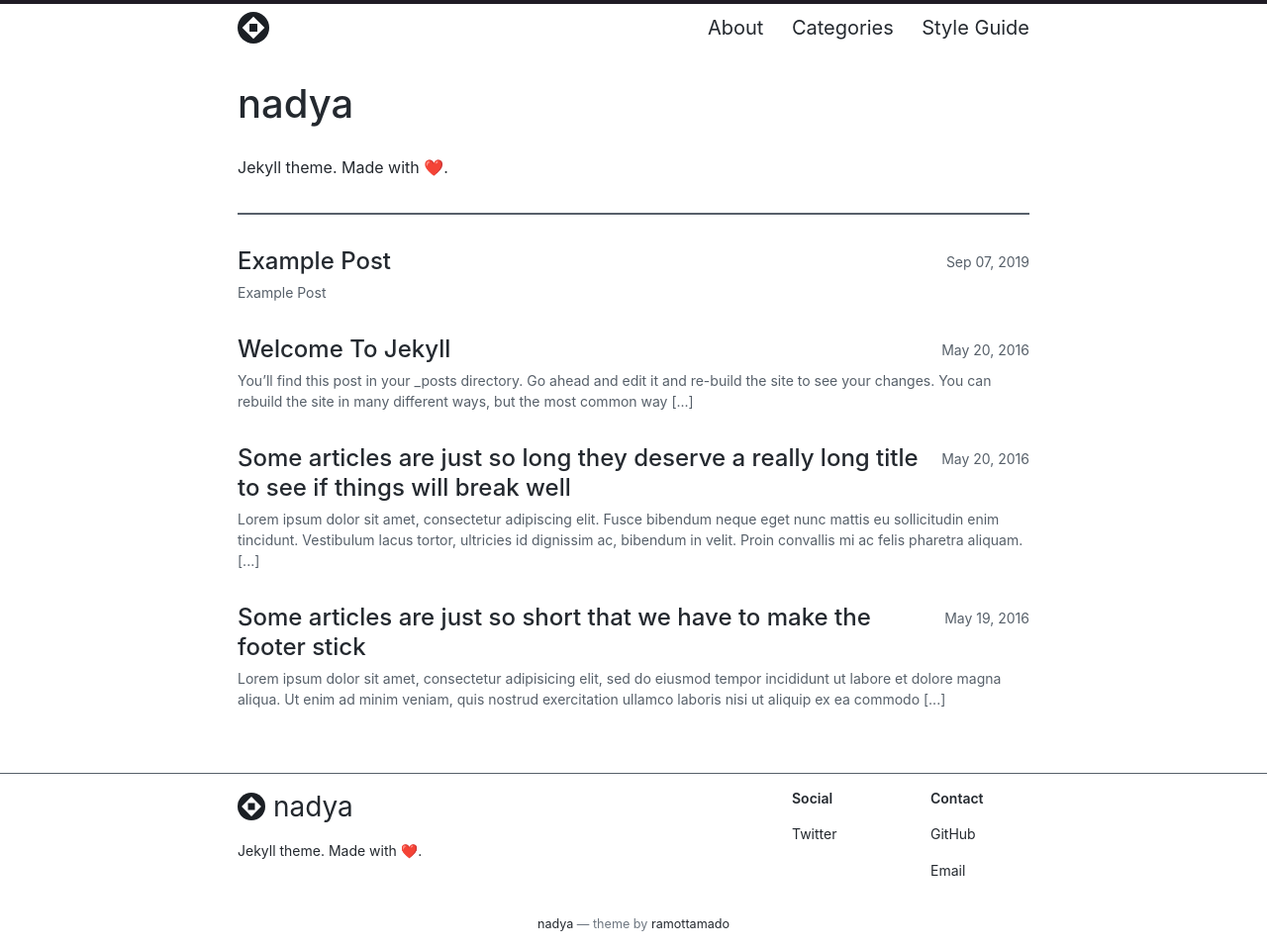
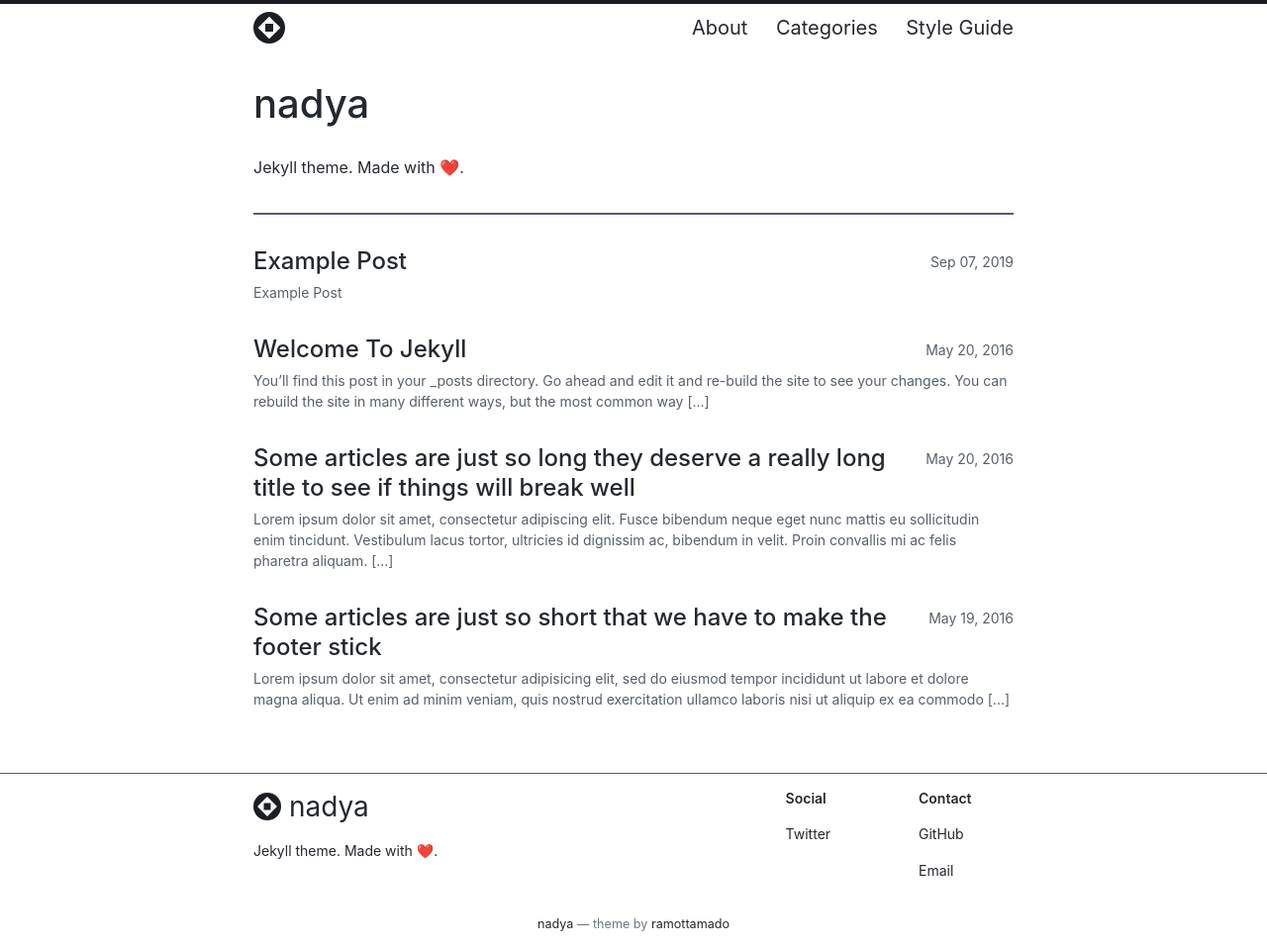
Before and after one commit to ramottamado/nadya, a Jekyll site: the page built from index.md, in a window 1280 px wide. Shown: the whole page at 99% size. Built offline with Jekyll 4.4.1, drawn with Linux system fonts in a browser that asks for light colours.

Commit message:
Remove excessive padding on laptop screen

```diff
--- a/_sass/_base.scss
+++ b/_sass/_base.scss
@@ -270,18 +270,12 @@ h6 {
  * Wrapper
  */
 .wrapper {
-  max-width: calc(#{$content-width} + (2 * var(--spacing-spacer-5)));
-  max-width: -webkit-calc(#{$content-width} + (2 * var(--spacing-spacer-5)));
+  max-width: $content-width;
   margin-right: auto;
   margin-left: auto;
   padding-right: var(--spacing-spacer-3);
   padding-left: var(--spacing-spacer-3);
   @extend %clearfix;
-
-  @media screen and (min-width: $on-large) {
-    padding-right: var(--spacing-spacer-5);
-    padding-left: var(--spacing-spacer-5);
-  }
 }
 
 /**
```
